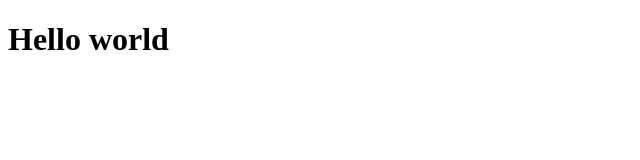
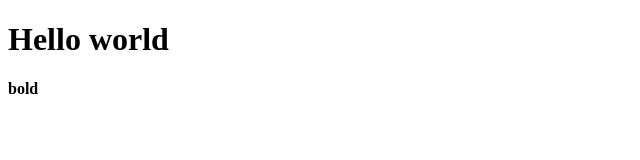
Before and after one commit to harsha-sagar/reactjs-tutorials, a React app: page / in a window 1280 px wide. Shown: the top 160 px of the page, without its empty margins (0-640 px from the left). Built offline with nearby package versions, Linux system fonts and the light colour scheme.

Commit message:
understanding working of render method

```diff
--- a/App.js
+++ b/App.js
@@ -2,7 +2,33 @@ import React from 'react';
 
 class App extends React.Component{
     render(){
-        return <h1>Hello world</h1>
+        return (
+            <div>
+                <h1>Hello world</h1>
+                <b>bold</b>
+            </div>
+        );
+
+/*
+at any given time, only one node should be returned as shown
+Does not works :- return <h1>Hello world</h1><b>bold</b>
+*/
+
+/*
+Does not works :-  return
+                    <div>
+                        <h1>Hello world</h1>
+                        <b>bold</b>
+                    </div>
+*/
+
+/*
+Also works :-  return <div>
+                        <h1>Hello world</h1>
+                        <b>bold</b>
+                    </div>
+*/
+
     }
 }
 
```
